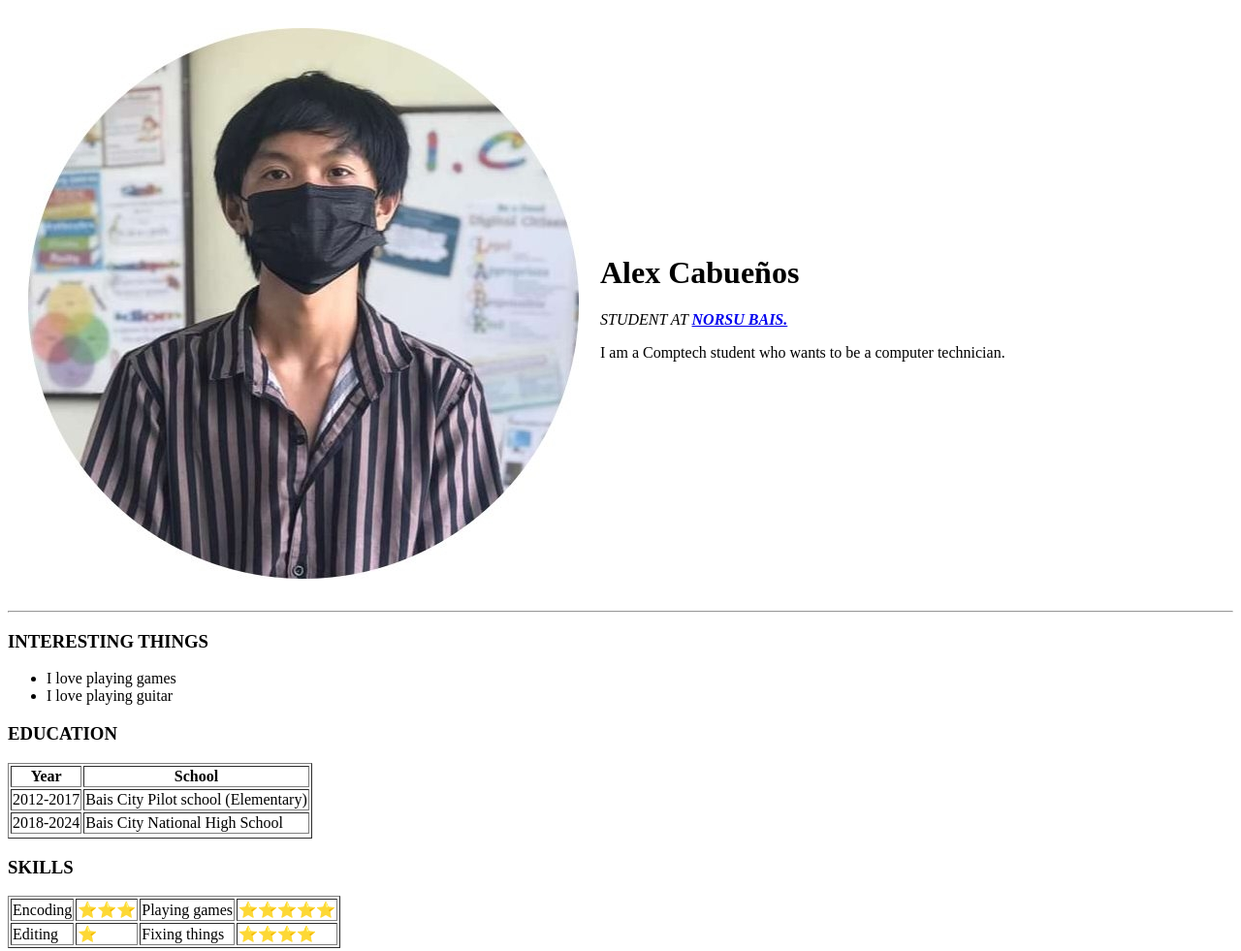
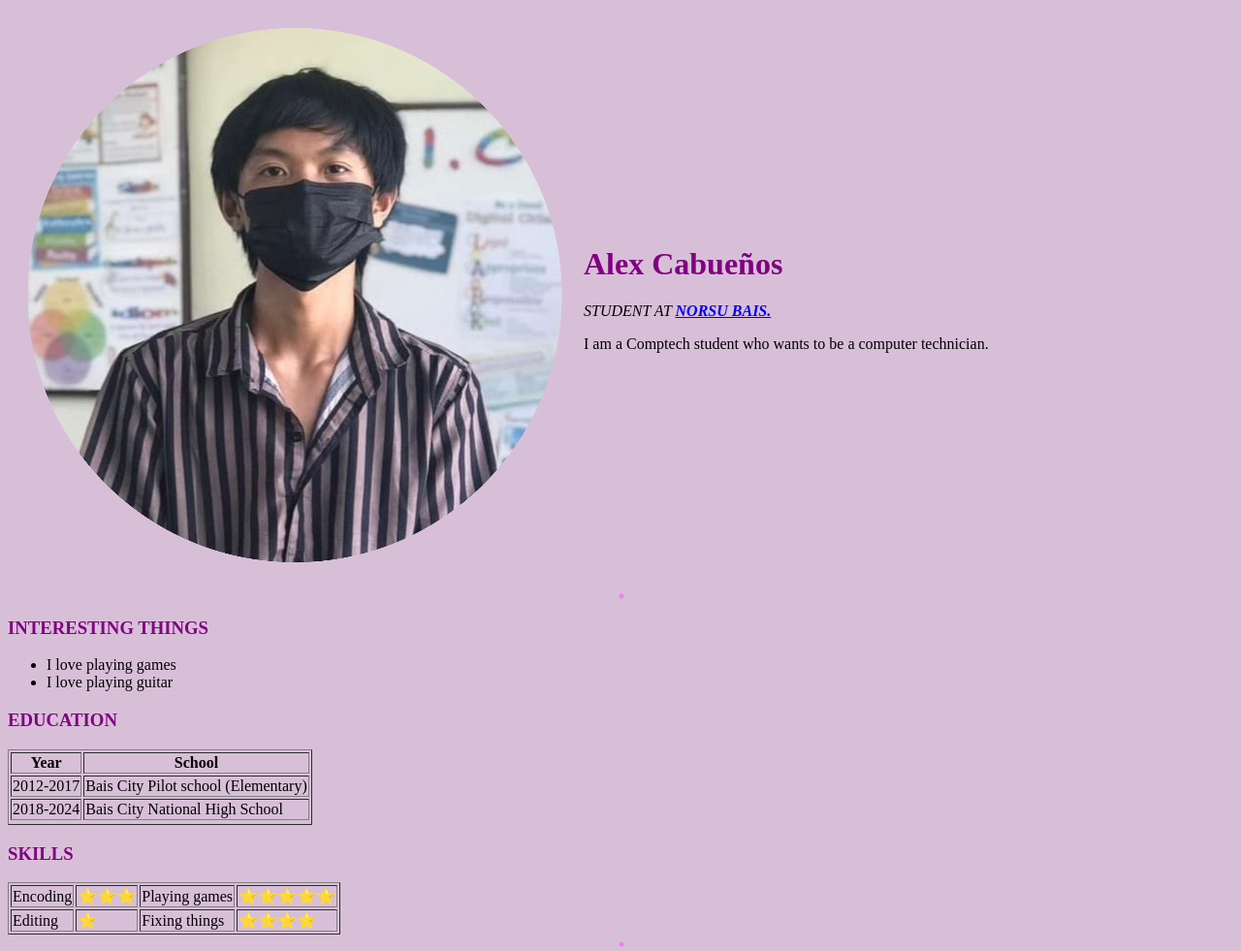
Before and after one commit to barabingbang/CV, a plain HTML site: page index.html in a window 1280 px wide. Shown: the top 981 px of the page at 97% size. Drawn offline with Linux system fonts and the light colour scheme.

Commit message:
Add files via upload

```diff
--- a/index.html
+++ b/index.html
@@ -3,12 +3,13 @@
   <head>
     <meta charset="utf-8">
     <title>💚Cabuenos Personal Site</title>
+    <link rel="stylesheet" href="style.css">
   </head>
   <body>
     <table cellspacing="20">
       <tr>
         <td>
-        <img src= "12.jpg" alt="wahh picture">
+        <img src= "alex.png" alt="wahh picture">
         </td>
         <td>
           <h1>Alex Cabueños</h1><p><em>STUDENT AT <strong><a href="https://norsu.edu.ph/">NORSU BAIS.</a></strong></em></p>
--- /dev/null
+++ b/style.css
@@ -0,0 +1,23 @@
+body {
+    background-color: #D8BFD8;
+}
+h1
+{
+    color:#800080;
+}
+h2
+{
+    color: #800080;
+}
+h3
+{
+    color: #800080;
+}
+hr
+{
+    border-style: none;
+    border-top-style: dotted;
+    border-color: violet;
+    border-width: 5px;
+    width: 5px;
+}
```
Also changed, not shown: Hobbies.html (line endings or trailing spaces), alex.png (added), mycontact.html (line endings or trailing spaces), 1 other file.
